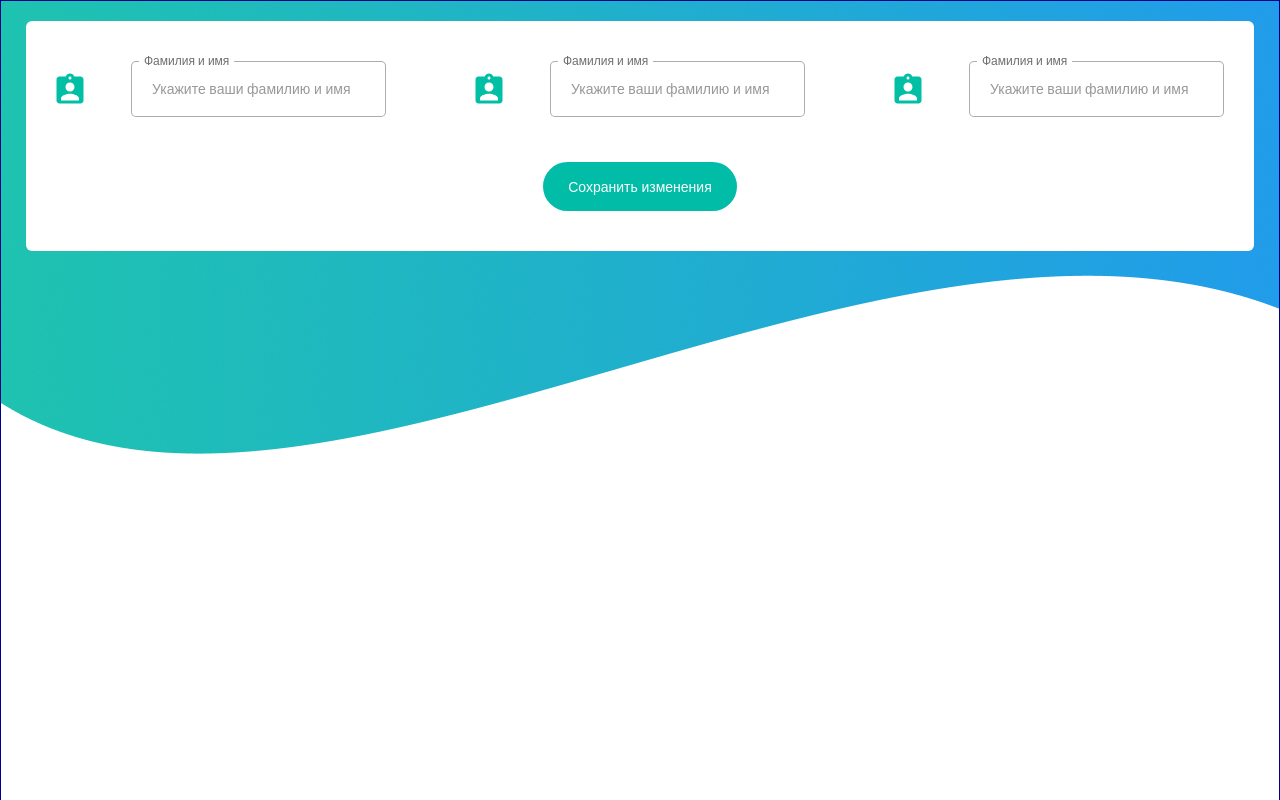
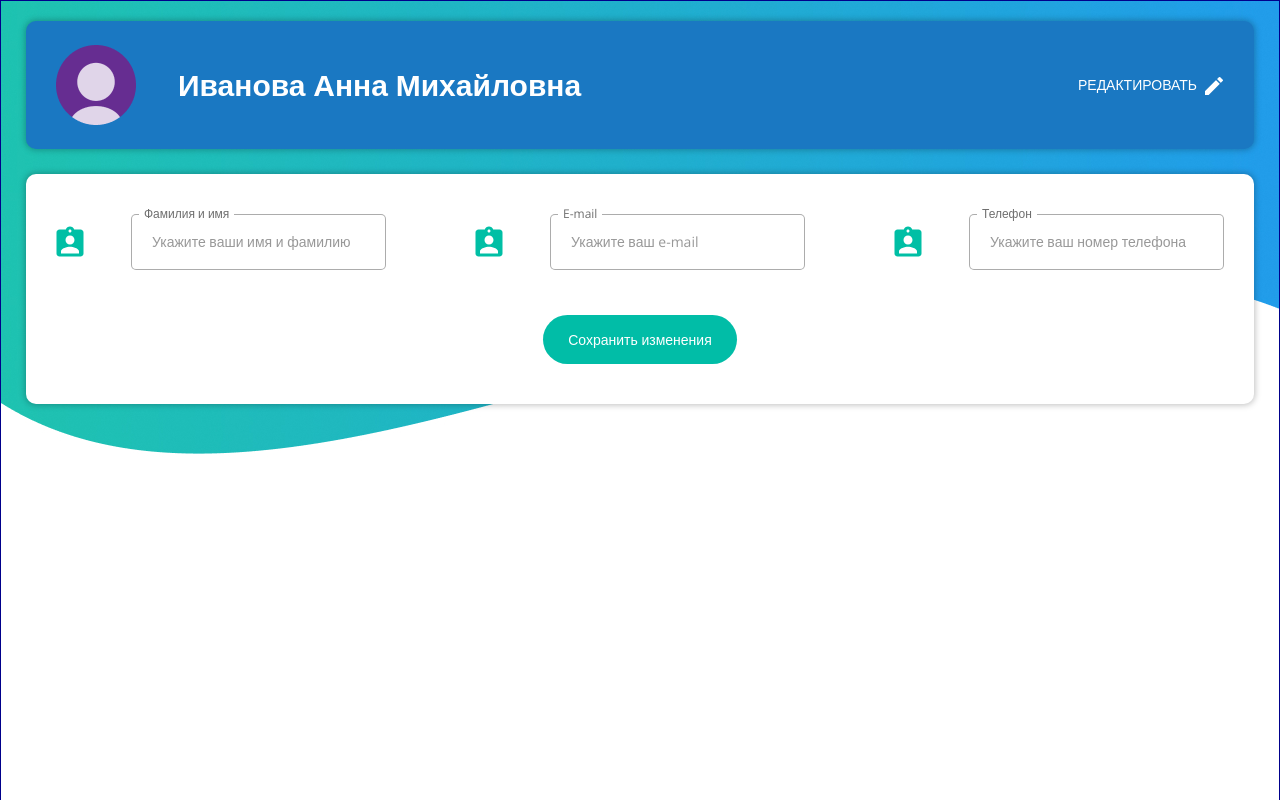
Before and after one commit to RomanEdigarev/profile-01, a React (Create React App) app: page / in a window 1280 px wide. Shown: the top 800 px of the page. Built offline with nearby package versions, Linux system fonts and the light colour scheme.

Commit message:
create forminput.tsx

```diff
--- a/src/App.scss
+++ b/src/App.scss
@@ -141,8 +141,9 @@
 
   &__form-block {
     background: #ffffff;
-    border-radius: 6px;
+    border-radius: 10px;
     padding: 40px 30px;
+    box-shadow: 0px 0px 6px 1px rgba(0, 0, 0, 0.25);
 
     &__form {
       display: flex;
--- a/src/components/Content/Blocks/FormBlock/FormBlock.tsx
+++ b/src/components/Content/Blocks/FormBlock/FormBlock.tsx
@@ -1,7 +1,7 @@
 import React from 'react';
 import {FormikConfig, FormikErrors, useFormik} from "formik";
-import {FormikProps} from "formik/dist/types";
-import FromInput from "./FromInput";
+import FormFullNameIcon from "./FormFullNameIcon";
+import FormInput from "./FormInput";
 
 export type MyFormsValues = {
     fullName: string,
@@ -19,6 +19,12 @@ export const configFormik : FormikConfig<MyFormsValues> = {
         if(!values.fullName) {
             errors.fullName = 'Вы неверно указали имя'
         }
+        if(!values.email) {
+            errors.email = 'Вы неверно указали email'
+        }
+        if(!values.phoneNumber) {
+            errors.phoneNumber = 'Вы неверно указали номер телефона'
+        }
         return errors
     }
 }
@@ -32,20 +38,35 @@ const FormBlock = () => {
         <div className={'app__content__form-block'}>
             <form onSubmit={formik.handleSubmit} className={'app__content__form-block__form'}>
                 <div className="app__content__form-block__form__form-container">
-                    <FromInput formik={formik}
-                               inputId={'fullName'}
+
+                    <FormInput formik={formik}
+                               inputName={'fullName'}
                                labelText={'Фамилия и имя'}
-                               inputPlaceholder={'Укажите ваши фамилию и имя'} />
+                               placeholderText={'Укажите ваши имя и фамилию'}
+                               icon={<FormFullNameIcon/>}
+                    />
 
-                    <FromInput formik={formik}
-                               inputId={'fullName'}
-                               labelText={'Фамилия и имя'}
-                               inputPlaceholder={'Укажите ваши фамилию и имя'} />
+                    <FormInput formik={formik}
+                               inputName={'email'}
+                               labelText={'E-mail'}
+                               placeholderText={'Укажите ваш e-mail'}
+                               icon={<FormFullNameIcon/>}
+                    />
 
-                    <FromInput formik={formik}
-                               inputId={'fullName'}
-                               labelText={'Фамилия и имя'}
-                               inputPlaceholder={'Укажите ваши фамилию и имя'} />
+                    <FormInput formik={formik}
+                               inputName={'phoneNumber'}
+                               labelText={'Телефон'}
+                               placeholderText={'Укажите ваш номер телефона'}
+                               icon={<FormFullNameIcon/>}
+                    />
+
+
+
+
+
+
+
+
                 </div>
 
                 <button className={'app__content__form-block__form__button'}
--- /dev/null
+++ b/src/components/Content/Blocks/FormBlock/FormInput.tsx
@@ -0,0 +1,36 @@
+import React, {FC, ReactElement} from 'react';
+import FormFullNameIcon from "./FormFullNameIcon";
+
+type PropsType = {
+    formik: any,
+    inputName: string,
+    labelText: string,
+    placeholderText: string,
+    icon: ReactElement
+}
+
+const FormInput : FC<PropsType> = ({formik, inputName, labelText,placeholderText, icon}) => {
+    return (
+        <div className={'app__content__form-block__form__form-container__input-container'}>
+            {icon}
+            <label
+                className={`app__content__form-block__form__form-container__input-container__label ${`${inputName}` in formik.errors && `${inputName}` in formik.touched && 'error'}`}
+                htmlFor={inputName}>{labelText}</label>
+            <input
+                className={`app__content__form-block__form__form-container__input-container__input ${`${inputName}` in formik.errors && `${inputName}` in formik.touched && 'error'}`}
+                id={inputName}
+                name={inputName}
+                type="text"
+                onChange={formik.handleChange}
+                onBlur={formik.handleBlur}
+                value={formik.values[`${inputName}`]}
+                placeholder={placeholderText}
+            />
+            {`${inputName}` in formik.errors && `${inputName}` in formik.touched ?
+                <div className={'app__content__form-block__form__form-container__input-container error'}>{formik.errors[`${inputName}`]}</div>
+                : null}
+        </div>
+    );
+};
+
+export default FormInput;
--- a/src/components/Content/Blocks/FormBlock/FromInput.tsx
+++ /dev/null
@@ -1,41 +0,0 @@
-import React, {FC} from 'react';
-import FormFullNameIcon from "./FormFullNameIcon";
-
-type PropType = {
-    formik: any,
-    labelText: string,
-    inputId: string,
-    inputPlaceholder: string,
-}
-
-const FromInput: FC<PropType> = ({formik, labelText, inputId, inputPlaceholder}) => {
-
-    return (
-        <div className={'app__content__form-block__form__form-container__input-container'}>
-
-            <FormFullNameIcon/>
-
-            <label
-                className={`app__content__form-block__form__form-container__input-container__label ${formik.errors.fullName && formik.touched.fullName && 'error'}`}
-                htmlFor="fullName">{labelText}</label>
-            <input
-                className={`app__content__form-block__form__form-container__input-container__input ${formik.errors.fullName && formik.touched.fullName && 'error'}`}
-                id={inputId}
-                name={'fullName'}
-                type="text"
-                onChange={formik.handleChange}
-                onBlur={formik.handleBlur}
-                value={formik.values.fullName}
-                placeholder={inputPlaceholder}
-            />
-
-            {formik.errors.fullName && formik.touched.fullName ?
-                <div className={'app__content__form-block__form__form-container__input-container error'}>{formik.errors.fullName}</div>
-                : null}
-
-
-        </div>
-    );
-};
-
-export default FromInput
--- a/src/components/Content/Content.tsx
+++ b/src/components/Content/Content.tsx
@@ -6,7 +6,7 @@ import FormBlock from "./Blocks/FormBlock/FormBlock";
 const Content = () => {
     return (
         <div className={'app__content'}>
-            {/*<MainBlock/>*/}
+            <MainBlock/>
             {/*<InfoBlock/>*/}
             <FormBlock/>
         </div>
```
Also changed, not shown: 1 other file (tests, documents, lock files or other folders).
